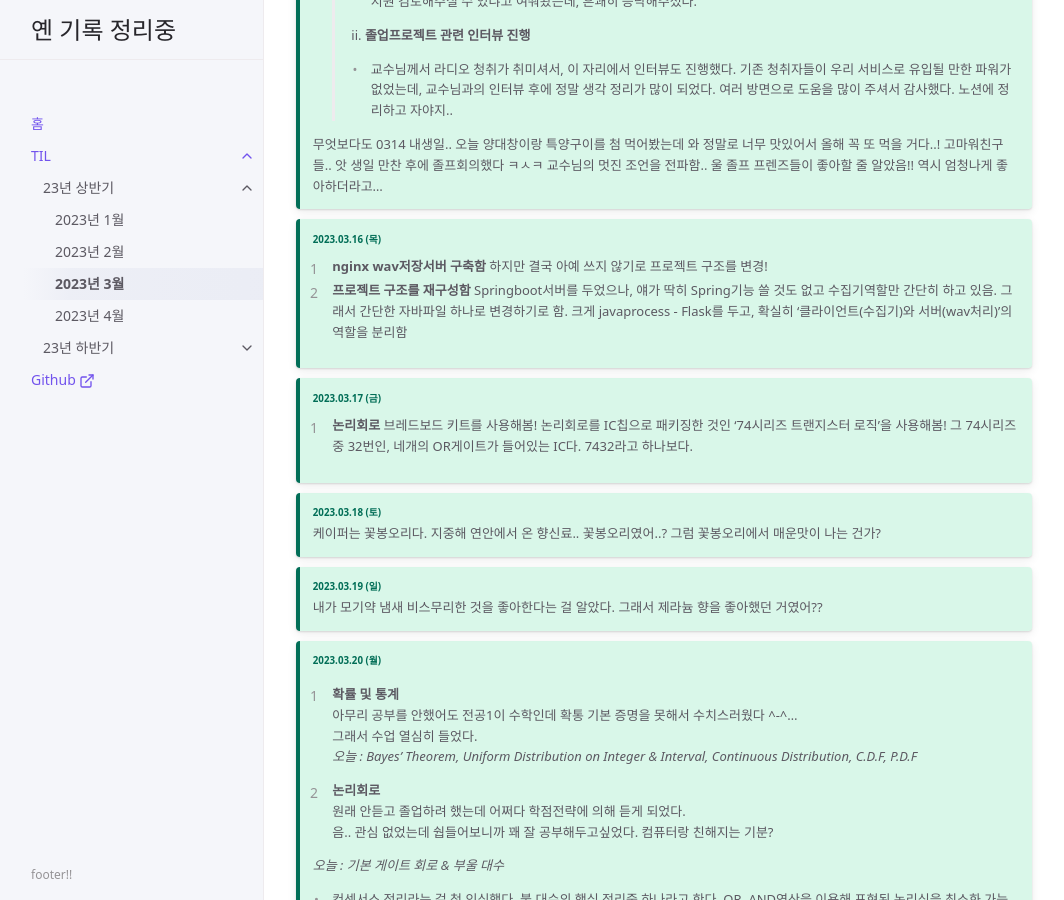
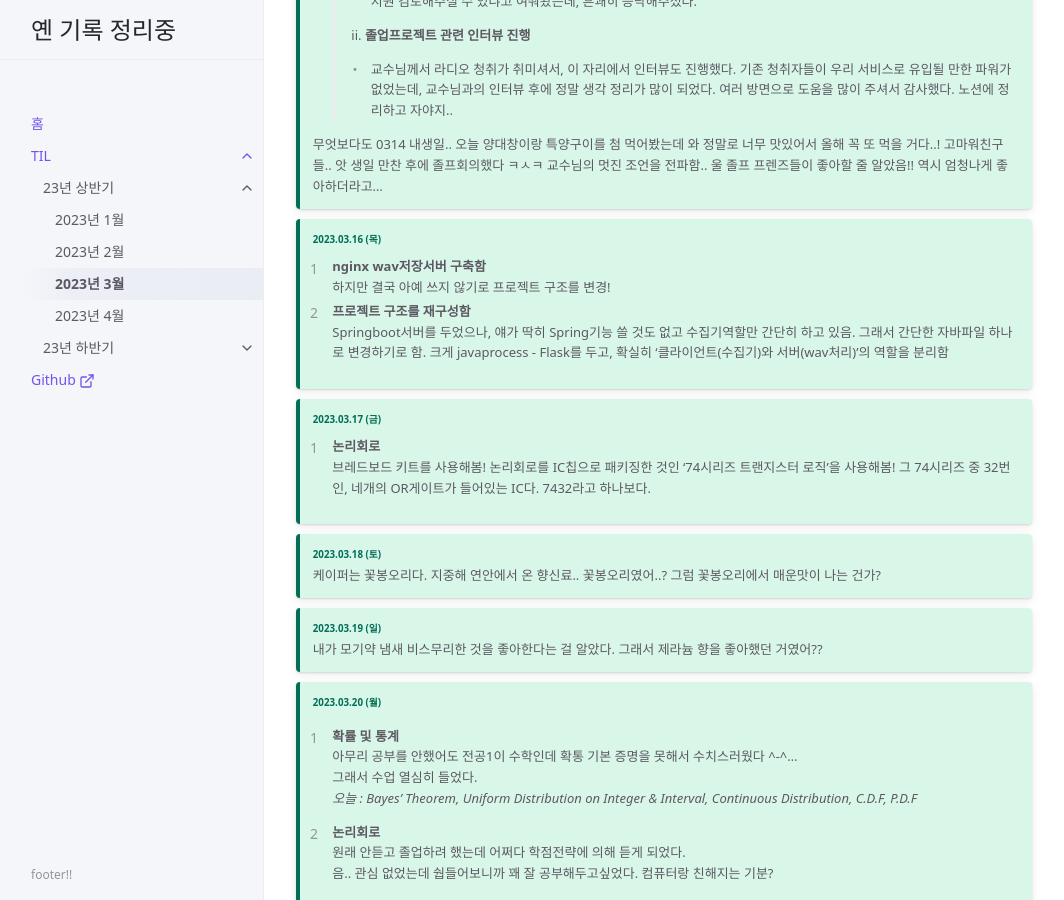
Before and after one commit to yyeennyy/yyeennyy.github.io, a Jekyll site: the page built from docs/TIL/23년 상반기/month03.md, in a window 1280 px wide and 900 px high, scrolled down 802 px. Shown: the whole window, without its empty margins (108-1172 px from the left). Built offline with Jekyll 4.4.1, drawn with Linux system fonts in a browser that asks for light colours.

Commit message:
23-06-28

```diff
--- a/docs/TIL/23년 상반기/month03.md
+++ b/docs/TIL/23년 상반기/month03.md
@@ -48,16 +48,16 @@ nav_order: 3
 {: .new-title }
 > 2023.03.16 (목)
 >
-> 1. **nginx wav저장서버 구축함**
+> 1. **nginx wav저장서버 구축함**<br>
 >하지만 결국 아예 쓰지 않기로 프로젝트 구조를 변경!
-> 2. **프로젝트 구조를 재구성함**
+> 2. **프로젝트 구조를 재구성함**<br>
 >Springboot서버를 두었으나, 얘가 딱히 Spring기능 쓸 것도 없고 수집기역할만 간단히 하고 있음. 그래서 간단한 자바파일 하나로 변경하기로 함. 크게 javaprocess - Flask를 두고, 확실히 '클라이언트(수집기)와 서버(wav처리)'의 역할을 분리함
 
 
 {: .new-title }
 > 2023.03.17 (금)
 >
->1. **논리회로**
+>1. **논리회로**<br>
 >브레드보드 키트를 사용해봄!
 >논리회로를 IC칩으로 패키징한 것인 '74시리즈 트랜지스터 로직'을 사용해봄! 그 74시리즈 중 32번인, 네개의 OR게이트가 들어있는 IC다. 7432라고 하나보다.
 
```
Also changed, not shown: docs/TIL/23년 하반기/month06.md (+5 -0 lines).
